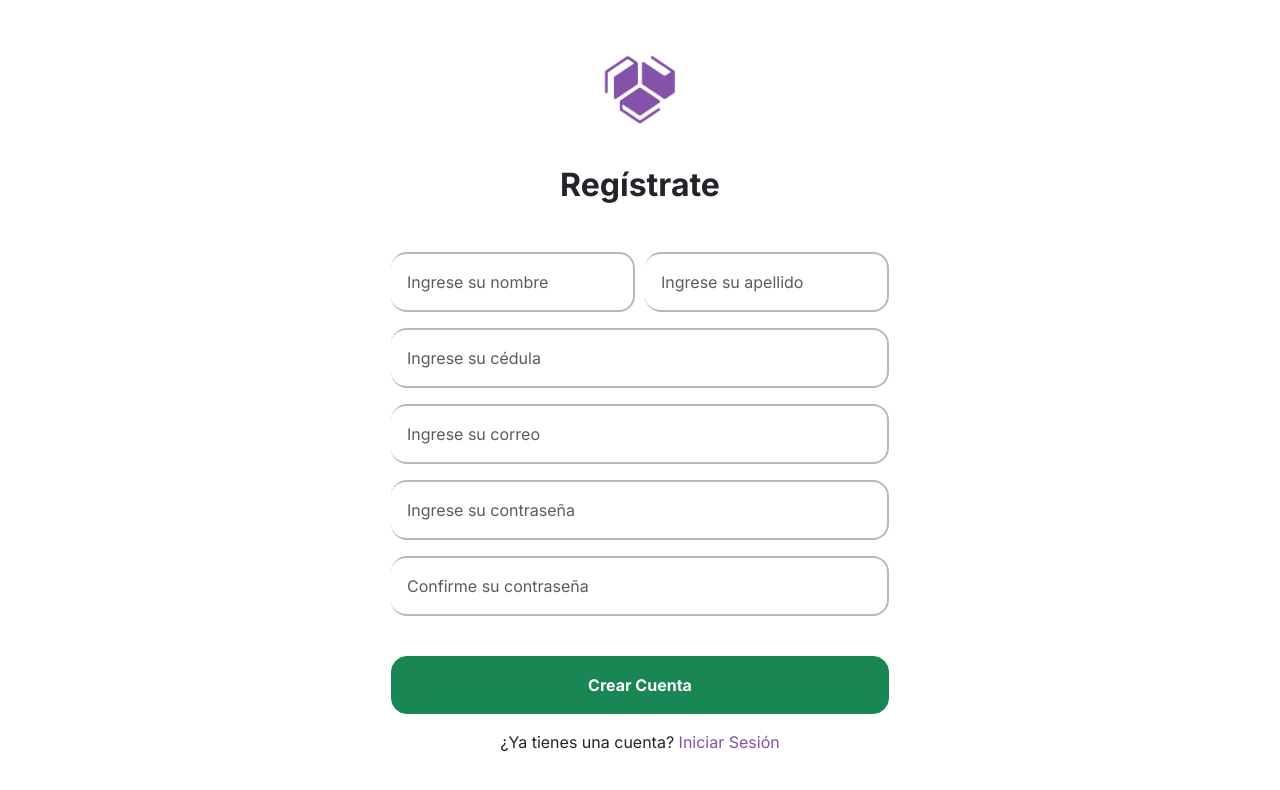
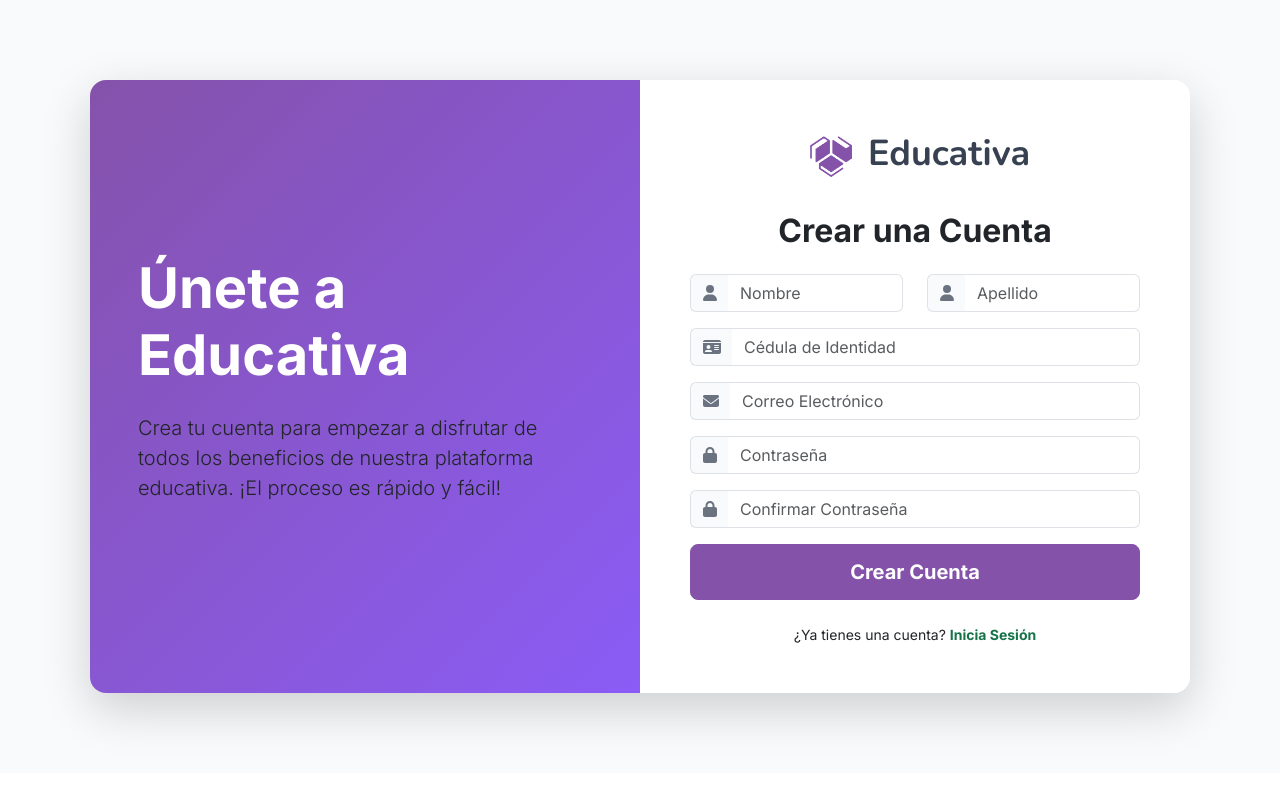
Before and after one commit to Thegodlessman/Educativa-software, a React (Vite) app in the folder frontend/: page /register in a window 1280 px wide. Shown: the top 790 px of the page. Built offline with nearby package versions, Linux system fonts and the light colour scheme; what ldrs would draw is missing.

Commit message:
FIX: Remake a RegisterPage

```diff
--- a/frontend/src/components/LoginForm/LoginForm.css
+++ b/frontend/src/components/LoginForm/LoginForm.css
@@ -41,7 +41,7 @@
 }
 
 a {
-    color: var(--primary-color);
+    color: var(--secondary-color);
     text-decoration: none;
 }
 
--- a/frontend/src/components/RegisterForm/RegisterForm.css
+++ b/frontend/src/components/RegisterForm/RegisterForm.css
@@ -1,20 +1,46 @@
-.name-lastname-container{
-    display: flex;
-    gap: 10px;
-    justify-content: space-between;
+.register-form-container {
+    width: 100%;
+    max-width: 450px;
 }
 
-.register-container{
-    display: flex;
-    align-items: center;
-    justify-content: center;
-
-    padding: 30px;
-
-    width: 100vw;
-    height: 95vh;
+.register-title {
+    font-size: 2.25rem;
+    color: #374151;
 }
 
-.margin-animacion_Register{
-    margin-top: 15px;
+.icon-prefix {
+    background-color: #F9FAFB;
+    border-right: none !important;
+    color: #6B7280;
 }
+
+.form-control {
+    border-left: none !important;
+}
+
+.form-control:focus,
+.form-control.is-invalid:focus {
+    box-shadow: 0 0 0 0.25rem rgba(99, 102, 241, 0.25);
+    border-color: #ced4da !important;
+}
+
+.btn-register {
+    background-color: var(--primary-color);
+    border-color: var(--primary-color);
+    padding: 0.75rem 1rem;
+    transition: background-color 0.2s ease-in-out, border-color 0.2s ease-in-out;
+}
+
+.btn-register:hover {
+    background-color: var(--primary-color_gradient);
+    border-color: var(--primary-color_gradient);
+}
+
+a {
+    color: var(--secondary-color);
+    text-decoration: none;
+}
+
+a:hover {
+    text-decoration: underline;
+}
--- a/frontend/src/components/RegisterForm/RegisterForm.jsx
+++ b/frontend/src/components/RegisterForm/RegisterForm.jsx
@@ -1,14 +1,18 @@
 import React, { useState } from "react";
-import { Form, Button, Container, Row, Col } from "react-bootstrap";
+import { Form, Button, Alert, InputGroup, Row, Col } from "react-bootstrap";
 import axios from "axios";
+import { useNavigate } from "react-router-dom";
 import { ping } from "ldrs";
-
-import "./RegisterForm.css";
 import { notifyError, notifySuccess } from "../../utils/notify";
+import logo from '../../../src/assets/logo.png';
+import './RegisterForm.css';
+import { FontAwesomeIcon } from '@fortawesome/react-fontawesome';
+import { faUser, faIdCard, faEnvelope, faLock } from '@fortawesome/free-solid-svg-icons';
 
 ping.register();
 
 function RegisterForm() {
+    const navigate = useNavigate();
     const [user_name, setName] = useState("");
     const [user_lastname, setLastName] = useState("");
     const [user_ced, setCed_user] = useState("");
@@ -16,182 +20,112 @@ function RegisterForm() {
     const [user_password, setPassword] = useState("");
     const [confirmPassword, setConfirmPassword] = useState("");
     const [errors, setErrors] = useState({});
-    const [isRegistered, setIsRegistered] = useState(false);
+    const [pressButton, setPressButton] = useState(false);
 
     const validateForm = () => {
         const newErrors = {};
-
-        if (!user_email) newErrors.user_email = "Ingrese su correo, por favor";
-        else if (!/\S+@\S+\.\S+/.test(user_email)) newErrors.user_email = "El correo electrónico no es válido";
-
-        if (!user_password) newErrors.user_password = "Ingrese una contraseña, por favor";
-        else if (user_password.length < 6) newErrors.user_password = "La contraseña debe tener más de 6 caracteres";
-
-        if (!user_name) newErrors.user_name = "Ingrese un nombre, por favor";
-
-        if (!user_lastname) newErrors.user_lastname = "Ingrese un apellido, por favor";
-
-        if (!user_ced) newErrors.user_ced = "Ingrese una cédula, por favor";
-
-        if (confirmPassword !== user_password) newErrors.confirmPassword = "Las contraseñas deben coincidir";
-
+        if (!user_name) newErrors.user_name = "Ingrese su nombre, por favor.";
+        if (!user_lastname) newErrors.user_lastname = "Ingrese su apellido, por favor.";
+        if (!user_ced) newErrors.user_ced = "Ingrese su cédula, por favor.";
+        if (!user_email) newErrors.user_email = "Ingrese su correo, por favor.";
+        else if (!/\S+@\S+\.\S+/.test(user_email)) newErrors.user_email = "El formato del correo es inválido.";
+        if (!user_password) newErrors.user_password = "Ingrese una contraseña, por favor.";
+        else if (user_password.length < 6) newErrors.user_password = "La contraseña debe tener al menos 6 caracteres.";
+        if (confirmPassword !== user_password) newErrors.confirmPassword = "Las contraseñas no coinciden.";
         return newErrors;
     };
 
     const handleSubmit = async (event) => {
         event.preventDefault();
-        const userData = {
-            user_ced,
-            user_name,
-            user_lastname,
-            user_email,
-            user_password,
-        };
         const formErrors = validateForm();
         if (Object.keys(formErrors).length > 0) {
             setErrors(formErrors);
-            notifyError("Corrige todos los errores en el formulario para iniciar sesion")
+            notifyError("Por favor, corrige los errores del formulario.");
             return;
-        } else {
+        }
+
         setErrors({});
-            setIsRegistered(true);
+        setPressButton(true);
 
-            setTimeout(async () => {
+        const userData = { user_ced, user_name, user_lastname, user_email, user_password };
+
         try {
-                    const response = await axios.post("http://localhost:4555/users", userData);
+            const response = await axios.post(`${import.meta.env.VITE_BACKEND_URL}users`, userData);
             console.log(response.data);
-
-                    notifySuccess("Te has registrado exitosamente")
-
+            notifySuccess("¡Te has registrado exitosamente!");
             setTimeout(() => {
-                        redirectLogin();
+                navigate("/login");
             }, 1500);
         } catch (error) {
-                    notifyError(error.response?.data?.message || "Error en el registro");
-                    setIsRegistered(false);
-                }
-            }, 1500);
+            notifyError(error.response?.data?.message || "Error en el registro.");
+            setPressButton(false);
         }
     };
 
-    const redirectLogin = () => {
-        window.location.href = "/login";
-    };
-
     const redirectHome = () => {
-        window.location.href = "/";
+        navigate("/");
     };
 
     return (
-        <>
-            <Container className="register-container">
-                <Row className="register-container mt-4">
-                    <Col xs={12} md={6}>
-                        <h1 className="mb-4 text-center logo-title fw-bolder" onClick={redirectHome}>
-                            <img className="me-1" src="../../../src/assets/logo.png" width="100" height="100" alt="logo" />
-                        </h1>
-                        <h2 className="mb-5 fw-bold text-center">Regístrate</h2>
-
-                        <Form className="form-container text-center" onSubmit={handleSubmit}>
-                            <div className="name-lastname-container">
-                                <Form.Group className="w-100 mb-3" controlId="formBasicName">
-                                    <Form.Control
-                                        className="border-secondary border-opacity-50 border-2 p-3 rounded-4 input-login"
-                                        type="name"
-                                        placeholder="Ingrese su nombre"
-                                        value={user_name}
-                                        name="user_name"
-                                        onChange={(e) => setName(e.target.value)}
-                                        isInvalid={!!errors.user_name}
-                                    />
-                                </Form.Group>
-
-                                <Form.Group className="w-100 mb-3" controlId="formBasicLastName">
-                                    <Form.Control
-                                        className="border-secondary border-opacity-50 border-2 p-3 rounded-4 input-login"
-                                        type="name"
-                                        placeholder="Ingrese su apellido"
-                                        value={user_lastname}
-                                        name="user_lastname"
-                                        onChange={(e) => setLastName(e.target.value)}
-                                        isInvalid={!!errors.user_lastname}
-                                    />
-                                </Form.Group>
+        <div className="register-form-container">
+            <div className="text-center mb-4" onClick={redirectHome} style={{ cursor: 'pointer' }}>
+                <img className="me-2" src={logo} width="60" height="60" alt="logo de educativa" />
+                <h1 className="logo-title fw-bolder d-inline-block align-middle">Educativa</h1>
             </div>
 
-                            <Form.Group className="mb-3" controlId="formBasicCed">
-                                <Form.Control
-                                    className="border-secondary border-opacity-50 border-2 p-3 rounded-4 input-login"
-                                    type="cedula"
-                                    placeholder="Ingrese su cédula"
-                                    value={user_ced}
-                                    name="user_ced"
-                                    onChange={(e) => setCed_user(e.target.value)}
-                                    isInvalid={!!errors.user_ced}
-                                />
-                            </Form.Group>
+            <h2 className="mb-4 fw-bold text-center">Crear una Cuenta</h2>
 
-                            <Form.Group className="mb-3" controlId="formBasicEmail">
-                                <Form.Control
-                                    className="border-secondary border-opacity-50 border-2 p-3 rounded-4 input-login"
-                                    type="email"
-                                    placeholder="Ingrese su correo"
-                                    value={user_email}
-                                    name="user_email"
-                                    onChange={(e) => setEmail(e.target.value)}
-                                    isInvalid={!!errors.user_email}
-                                />
-                            </Form.Group>
+            <Form noValidate onSubmit={handleSubmit}>
+                <Row>
+                    <Col sm={6}>
+                        <InputGroup className="mb-3">
+                            <InputGroup.Text className="icon-prefix"><FontAwesomeIcon icon={faUser} /></InputGroup.Text>
+                            <Form.Control type="text" placeholder="Nombre" value={user_name} onChange={(e) => setName(e.target.value)} isInvalid={!!errors.user_name} />
+                        </InputGroup>
+                    </Col>
+                    <Col sm={6}>
+                        <InputGroup className="mb-3">
+                            <InputGroup.Text className="icon-prefix"><FontAwesomeIcon icon={faUser} /></InputGroup.Text>
+                            <Form.Control type="text" placeholder="Apellido" value={user_lastname} onChange={(e) => setLastName(e.target.value)} isInvalid={!!errors.user_lastname} />
+                        </InputGroup>
+                    </Col>
+                </Row>
 
-                            <Form.Group className="mb-3" controlId="formBasicPassword">
-                                <Form.Control
-                                    className="border-2 border-opacity-50 border-secondary p-3 rounded-4 input-login"
-                                    type="password"
-                                    placeholder="Ingrese su contraseña"
-                                    value={user_password}
-                                    name="user_password"
-                                    onChange={(e) => setPassword(e.target.value)}
-                                    isInvalid={!!errors.user_password}
-                                />
-                            </Form.Group>
+                <InputGroup className="mb-3">
+                    <InputGroup.Text className="icon-prefix"><FontAwesomeIcon icon={faIdCard} /></InputGroup.Text>
+                    <Form.Control type="text" placeholder="Cédula de Identidad" value={user_ced} onChange={(e) => setCed_user(e.target.value)} isInvalid={!!errors.user_ced} />
+                </InputGroup>
 
-                            <Form.Group className="mb-3" controlId="formBasicConfirmPassword">
-                                <Form.Control
-                                    className="border-2 border-opacity-50 border-secondary p-3 rounded-4 input-login"
-                                    type="password"
-                                    placeholder="Confirme su contraseña"
-                                    value={confirmPassword}
-                                    onChange={(e) => setConfirmPassword(e.target.value)}
-                                    isInvalid={confirmPassword !== user_password}
-                                />
-                            </Form.Group>
+                <InputGroup className="mb-3">
+                    <InputGroup.Text className="icon-prefix"><FontAwesomeIcon icon={faEnvelope} /></InputGroup.Text>
+                    <Form.Control type="email" placeholder="Correo Electrónico" value={user_email} onChange={(e) => setEmail(e.target.value)} isInvalid={!!errors.user_email} />
+                </InputGroup>
 
-                            {isRegistered ? (
-                                <div className="margin-animacion_Register">
-                                    <l-ping size="90" speed="3" color="#157347"></l-ping>
+                <InputGroup className="mb-3">
+                    <InputGroup.Text className="icon-prefix"><FontAwesomeIcon icon={faLock} /></InputGroup.Text>
+                    <Form.Control type="password" placeholder="Contraseña" value={user_password} onChange={(e) => setPassword(e.target.value)} isInvalid={!!errors.user_password} />
+                </InputGroup>
+
+                <InputGroup className="mb-3">
+                    <InputGroup.Text className="icon-prefix"><FontAwesomeIcon icon={faLock} /></InputGroup.Text>
+                    <Form.Control type="password" placeholder="Confirmar Contraseña" value={confirmPassword} onChange={(e) => setConfirmPassword(e.target.value)} isInvalid={!!errors.confirmPassword} />
+                </InputGroup>
+
+                {pressButton ? (
+                    <div className='text-center py-2'>
+                        <l-ping size="45" speed="2" color="#4f46e5"></l-ping>
                     </div>
                 ) : (
-                                <Button
-                                    type="submit"
-                                    className="btn w-100 p-3 rounded-4 mt-4 mb-3 fw-bold login-btn btn-success"
-                                >
+                    <Button type="submit" className="btn-register w-100 fw-bold" size="lg">
                         Crear Cuenta
                     </Button>
                 )}
 
-                            <div className="login-link-container">
-                                <span>
-                                    ¿Ya tienes una cuenta?{" "}
-                                    <a className="text-decoration-none forgotPass-link" href="/login">
-                                        Iniciar Sesión
-                                    </a>
-                                </span>
+                <div className="text-center mt-4 small">
+                    ¿Ya tienes una cuenta? <a className="fw-bold" href="/login">Inicia Sesión</a>
                 </div>
             </Form>
-                    </Col>
-                </Row>
-            </Container>
-        </>
+        </div>
     );
 }
 
--- a/frontend/src/index.css
+++ b/frontend/src/index.css
@@ -1,6 +1,6 @@
 :root {
     --primary-color: #8552aa;
-    --primary-color_gradient: #28048a;
+    --primary-color_gradient: #8B5CF6;
     --secondary-color: #157347;
 
     --background-soft-grey: #f8f9fa;
--- /dev/null
+++ b/frontend/src/views/RegisterPage/RegisterPage.css
@@ -0,0 +1,23 @@
+.register-page-wrapper {
+    background-color: var(--background-color_login);
+    max-height: 100vh;
+    width: 100%;
+    display: flex;
+    align-items: center;
+    justify-content: center;
+    padding: 2rem;
+}
+
+.register-container {
+    max-width: 1100px;
+    border-radius: 1rem;
+    overflow: hidden;
+}
+
+.register-info-section {
+    background: linear-gradient(135deg, var(--primary-color), var(--primary-color_gradient));
+}
+
+.form-section {
+    background-color: #FFFFFF;
+}
--- a/frontend/src/views/RegisterPage/RegisterPage.jsx
+++ b/frontend/src/views/RegisterPage/RegisterPage.jsx
@@ -1,11 +1,24 @@
-import RegisterForm from "../../components/RegisterForm/RegisterForm";
+import React from 'react';
+import { Container, Row, Col } from 'react-bootstrap';
+import RegisterForm from '../../components/RegisterForm/RegisterForm';
+import './RegisterPage.css';
 
-function RegisterPage(){
-    return(
-        <>
-            <RegisterForm/>
-        </>
-    )
+function RegisterPage() {
+    return (
+        <Container fluid className="register-page-wrapper">
+            <Row className="register-container w-100 my-5 mx-auto shadow-lg">
+                <Col md={6} className="register-info-section p-5 d-none d-md-flex flex-column justify-content-center">
+                    <h1 className="display-4 fw-bold text-white mb-4">Únete a Educativa</h1>
+                    <p className="lead text-white-75">
+                        Crea tu cuenta para empezar a disfrutar de todos los beneficios de nuestra plataforma educativa. ¡El proceso es rápido y fácil!
+                    </p>
+                </Col>
+                <Col md={6} className="form-section p-5 d-flex align-items-center justify-content-center">
+                    <RegisterForm />
+                </Col>
+            </Row>
+        </Container>
+    );
 }
 
 export default RegisterPage;
```
Lines whose indentation alone changed are shown as unchanged.
